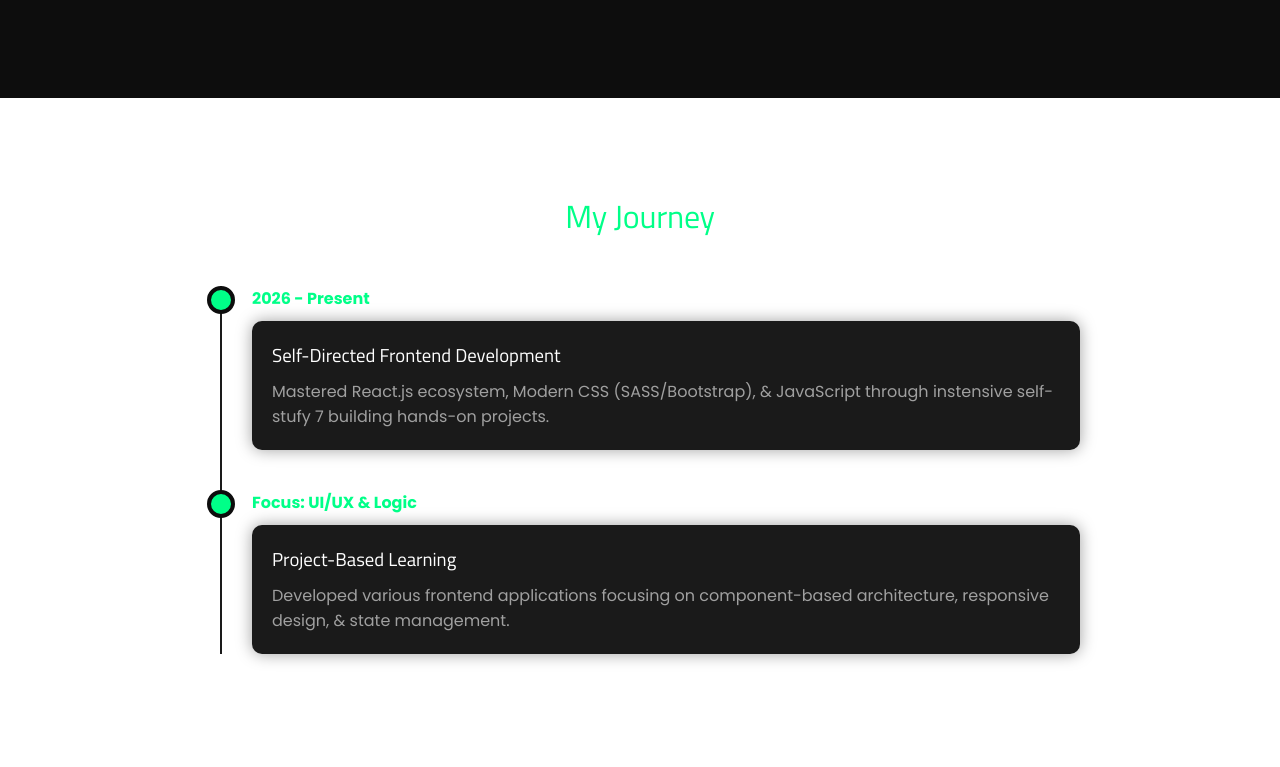
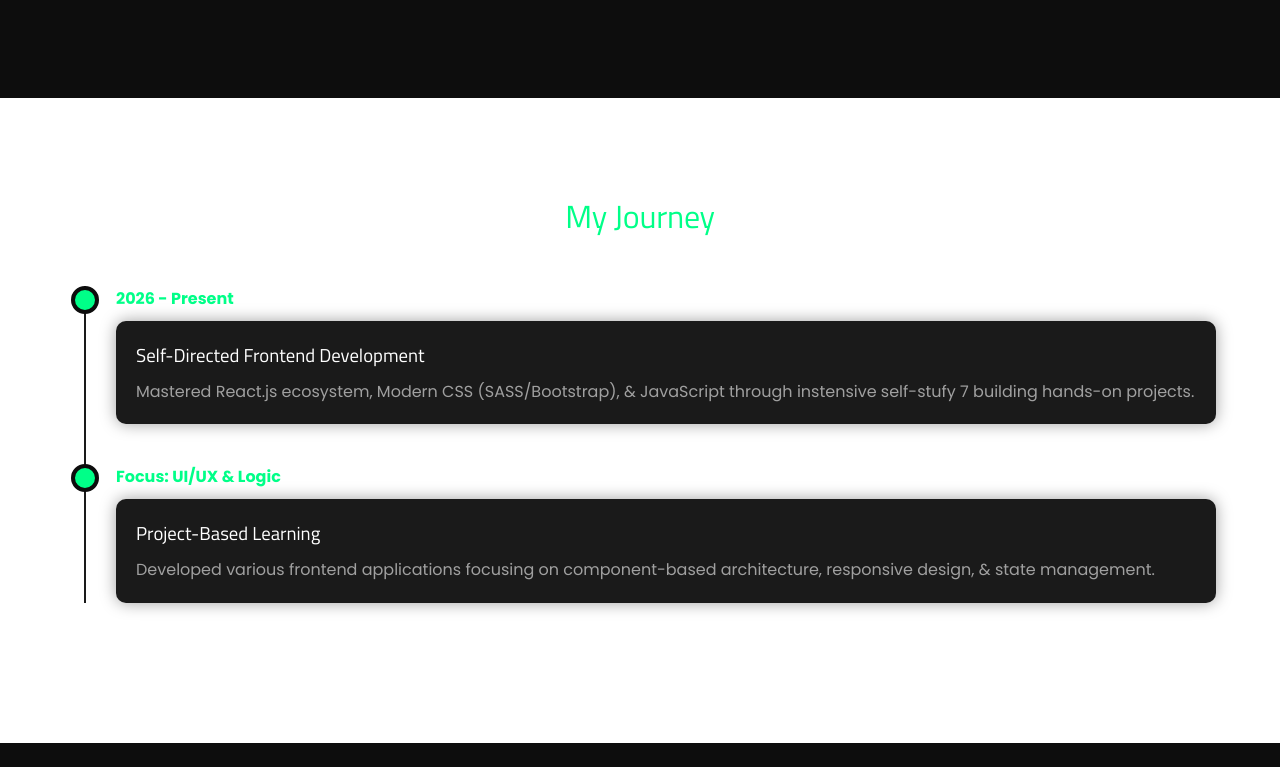
Before and after one commit to lakshan-beast/My-Portfolio, a React (Vite) app: page / in a window 1280 px wide. Shown: the part 1413-2180 px from the top of the page. Built offline with nearby package versions, Linux system fonts and the light colour scheme.

Commit message:
fix: adjust padding for better responsiveness in Experience section

```diff
--- a/src/styles/pages/_Experience.scss
+++ b/src/styles/pages/_Experience.scss
@@ -3,7 +3,7 @@
   background: $text-main;
 
   @include respond(desktop) {
-    padding: 100px 200px;
+    padding: 100px 5%;
   }
 
   .container {
```
